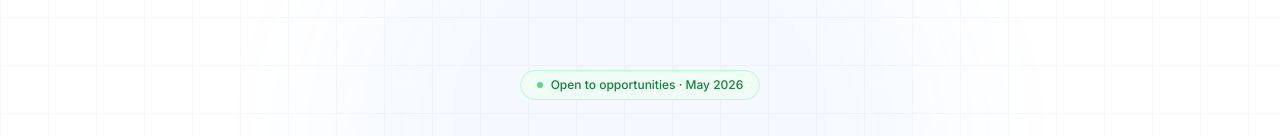
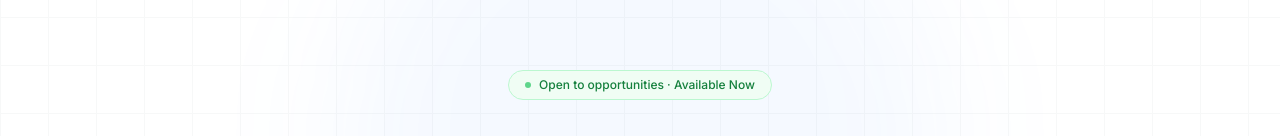
Before and after one commit to NikhilRautela/NikhilPortfolio, a React (Vite) app: page / in a window 1280 px wide. Shown: the part 127-263 px from the top of the page. Built offline with nearby package versions, Linux system fonts and the light colour scheme.

Commit message:
fix: update availability status in hero section

```diff
--- a/src/components/Hero.jsx
+++ b/src/components/Hero.jsx
@@ -65,7 +65,7 @@ export default function Hero() {
                         text-xs font-medium px-4 py-1.5 rounded-full
                         animate-fade-in">
           <span className="w-1.5 h-1.5 rounded-full bg-green-500 animate-pulse" />
-          Open to opportunities · May 2026
+              Open to opportunities · Available Now
         </div>
 
         {/* Name */}
```
